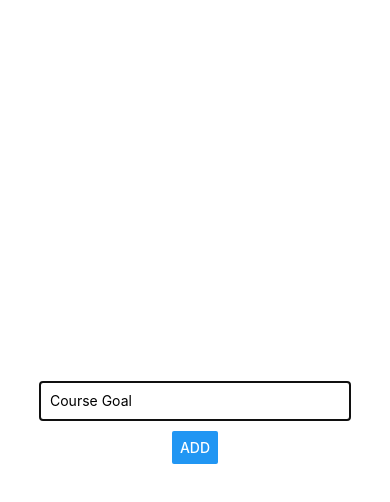
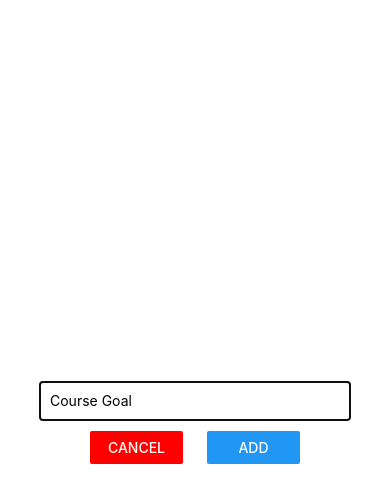
Before and after one commit to micmor-m/rn-spaceX, a React Native app: screen / in a window 390 px wide. Both pictures are taken after a click on the button "ADD NEW GOAL". Shown: the top 502 px of the page. Built offline with nearby package versions, Linux system fonts and the light colour scheme.

Commit message:
add style to the buttons in the modal

```diff
--- a/App.js
+++ b/App.js
@@ -27,10 +27,19 @@
     });
   };
 
+  const cancelGoalAdditionHandler = () => {
+    //close modal after update the goal
+    setIsAddMode(false);
+  };
+
   return (
     <View style={styles.screen}>
       <Button title="Add New Goal" onPress={() => setIsAddMode(true)} />
-      <GoalInput visible={isAddMode} onAddGoal={addGoalHandler} />
+      <GoalInput
+        visible={isAddMode}
+        onAddGoal={addGoalHandler}
+        onCancel={cancelGoalAdditionHandler}
+      />
       <FlatList
         data={courseGoals}
         renderItem={(itemData) => (
--- a/components/GoalInput.js
+++ b/components/GoalInput.js
@@ -7,6 +7,12 @@
   //manage the state for each key pressed
   const goalInputHandler = (enteredText) => {
     setEnteredGoal(enteredText);
+  };
+
+  //to clear TextInput value when we add a new GoalInput
+  const addGoalHandler = () => {
+    props.onAddGoal(enteredGoal);
+    setEnteredGoal("");
   };
 
   return (
@@ -19,8 +25,15 @@
           onChangeText={goalInputHandler}
           value={enteredGoal}
         />
-        {/* whitout parentesis because I dont want the function execute immediatly */}
-        <Button title="ADD" onPress={props.onAddGoal.bind(this, enteredGoal)} />
+        <View style={styles.buttonContainer}>
+          <View style={styles.btn}>
+            <Button title="CANCEL" color="red" onPress={props.onCancel} />
+          </View>
+          {/* whitout parentesis because I dont want the function execute immediatly */}
+          <View style={styles.btn}>
+            <Button title="ADD" onPress={addGoalHandler} />
+          </View>
+        </View>
       </View>
     </Modal>
   );
@@ -40,6 +53,12 @@
     padding: 10,
     marginBottom: 10,
   },
+  buttonContainer: {
+    flexDirection: "row",
+    justifyContent: "space-around",
+    width: "60%",
+  },
+  btn: { width: "40%" },
 });
 
 export default GoalInput;
```
